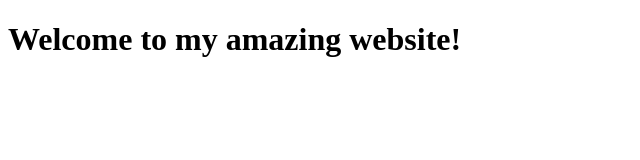
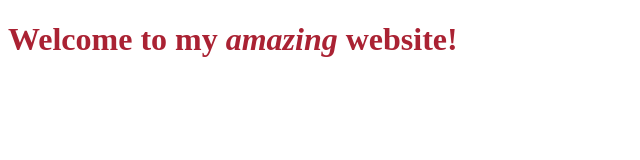
Before and after one commit to shitalgiri/my-awesome-website, a plain HTML site: page index.html in a window 1280 px wide. Shown: the whole page, without its empty margins (0-640 px from the left). Drawn offline with Linux system fonts and the light colour scheme.

Commit message:
Made my website more amazing

```diff
--- a/index.html
+++ b/index.html
@@ -6,6 +6,11 @@
     <title>The most awesome website in the world!!</title>
 </head>
 <body>
-    <h1>Welcome to my amazing website!</h1>
+    <style>
+        h1 {
+            color: #aa2233;
+        }
+    </style>
+    <h1>Welcome to my <em>amazing</em> website!</h1>
 </body>
 </html>
```
